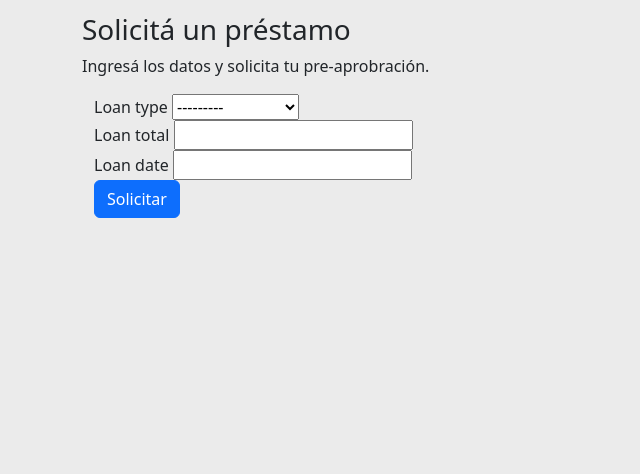
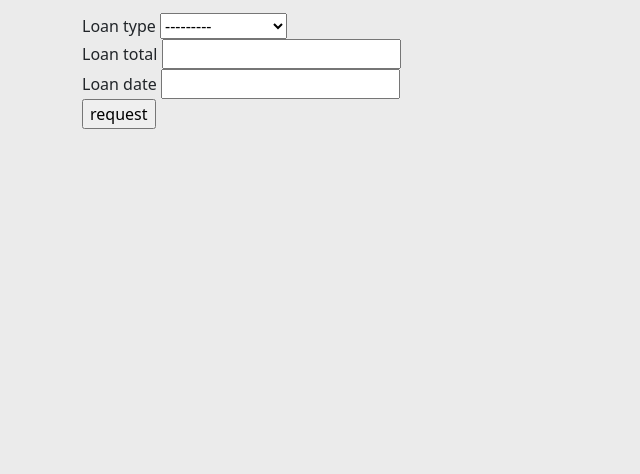
Before and after one commit to Federexi/ITBA-sprint-7-final, a Django app: page /homebanking/prestamos/ in a window 1280 px wide. Shown: the part 132-606 px from the top of the page, without its empty margins (0-640 px from the left). Run offline with Django 4.2, Linux system fonts and the light colour scheme; a user stored in the database is signed in; some libraries are stand-ins or nearby versions.

Commit message:
form del prestamos.html
no hace nada el botón del submit

```diff
--- a/homebanking/Prestamos/template/Prestamos/prestamos.html
+++ b/homebanking/Prestamos/template/Prestamos/prestamos.html
@@ -4,7 +4,7 @@
 
 <html>
     <head>
-        {% block title %} ITBANK - Préstamos {% endblock %}
+        {% block title %} ITBANK- Prestamos {% endblock %}
         {% block extrahead %}
         <link type="text/css" href="{% static 'css/prestamos.css' %}" rel="stylesheet">
         {% endblock %}
@@ -44,13 +44,6 @@
             </nav>
           </div>
 
-
-
-          <div class="container pad">
-              <div class="row">
-                  <div class="col-md-4">
-                      <h3>Solicitá un préstamo</h3>
-                      <p>Ingresá los datos y solicita tu pre-aprobración.</p>
           <div class="container">
             {% if success_msg %}
                 <p class="alert alert-success">{{success_msg}}</p>
@@ -66,13 +59,9 @@
                       <p>{{error}}</p>
                     {% endfor %}
                 {% endfor %}
-                            <button type="submit" class="btn btn-primary">Solicitar</button>
+                <input type="submit" value="request">
             </form>
         </div>
-                  </div>
-                </div>
-            </div>
-
             {% endblock %}
     </body>
 </html>
```
Also changed, not shown: homebanking/itbank.db. Lines whose indentation alone changed are shown as unchanged.
